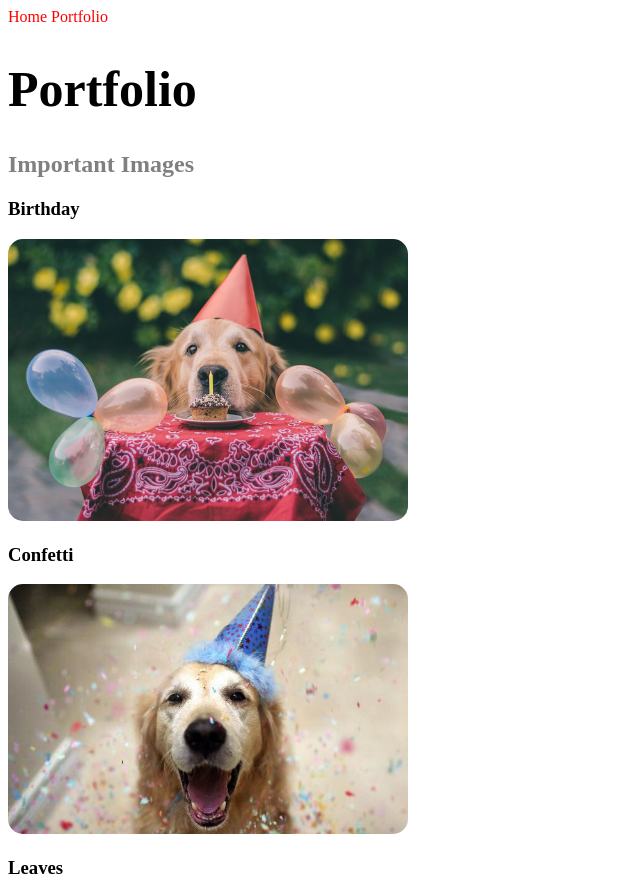
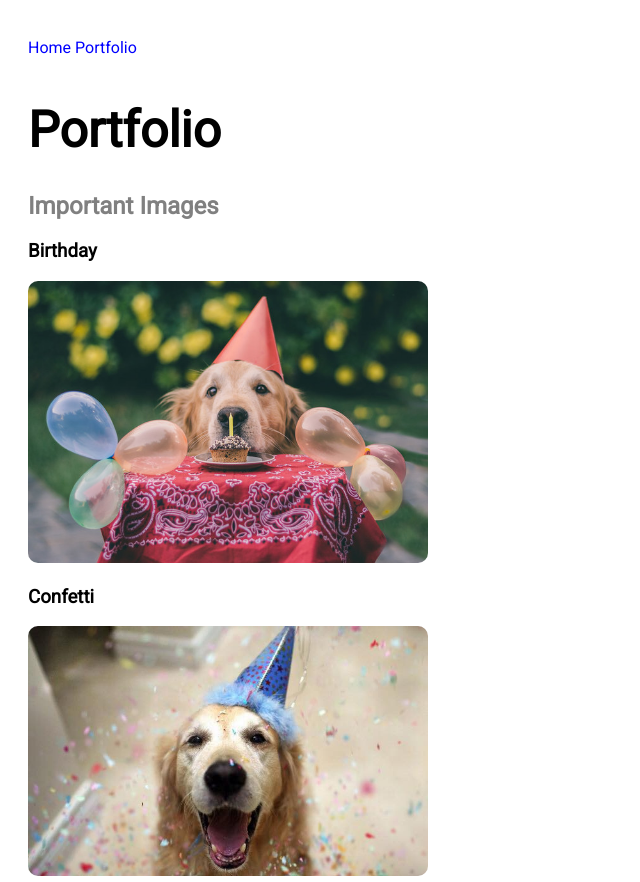
Before and after one commit to naomdh/portfolio, a plain HTML site: page Portfolio.html in a window 1280 px wide. Shown: the top 882 px of the page, without its empty margins (0-640 px from the left). Drawn offline with Linux system fonts and the light colour scheme.

Commit message:
nav margin page padding dont colour link

```diff
--- a/Portfolio.html
+++ b/Portfolio.html
@@ -3,10 +3,12 @@
 <head>
 	<title>Portfolio: Naomi</title>
 	<link rel="stylesheet" type="text/css" href="css/index.css">
+	<link rel="stylesheet" href="https://fonts.googleapis.com/css?family=Roboto">
 </head>
-<body>
+<body id="pagepad">
 
-	<nav>
+
+	<nav id="padding">
 		<a href="./index.html">Home</a>
 		<a href="./Portfolio.html">Portfolio</a>
 	</nav>
@@ -15,11 +17,11 @@
 
 	<h2>Important Images</h2>
 	<h3>Birthday</h3>
-	<img src="images\birthday doggo.jpg" width="400px" class="rounded">
+		<img src="images\birthday doggo.jpg" width="400px" class="rounded">
 	<h3>Confetti</h3>
-	<img src="images\confetti doggo.jpg" width="400px" class="rounded">
+		<img src="images\confetti doggo.jpg" width="400px" class="rounded">
 	<h3>Leaves</h3>
-	<img src="images\leaf doggo.jpg" width="400px" class="rounded">
+		<img src="images\leaf doggo.jpg" width="400px" class="rounded">
 
 </body>
 </html>
--- a/css/index.css
+++ b/css/index.css
@@ -3,7 +3,21 @@
 }
 
 .rounded {
-	border-radius: 15px;
+	border-radius: 10px;
+}
+
+#padding {
+	padding: 10px;
+	margin-bottom: 10px;
+	padding-left:0px;
+}
+
+#pagepad {
+	padding:20px;
+}
+
+body {
+	font-family: 'Roboto', serif;
 }
 
 a  {
@@ -19,13 +33,13 @@ h2	{
 }
 
 a:link {
-    color: red;
+    color: blue;
 }
 
 a:visited {
-    color: green;
+    color: purple;
 }
 
 a:hover {
-    color: hotpink;
+    color: grey;
 }
```
Also changed, not shown: index.html (+3 -1 lines).
